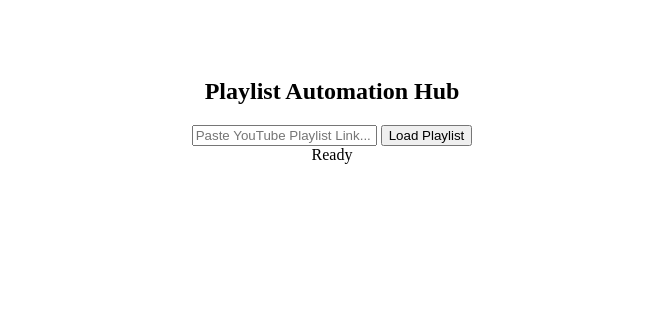
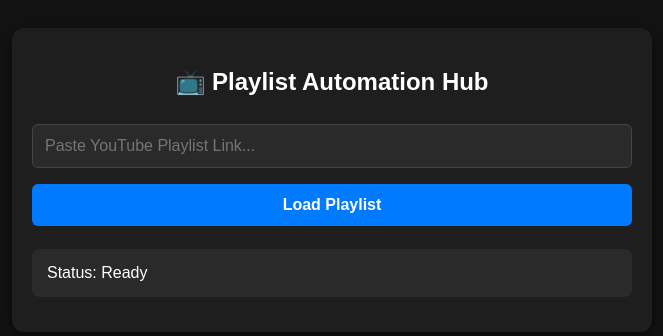
Before and after one commit to riprudrabs-a11y/Esp32-Music-player, a website: page public/index.html in a window 1280 px wide. Shown: the whole page, without its empty margins (308-971 px from the left). Drawn offline with Linux system fonts and the light colour scheme.

Commit message:
Add styling and update HTML structure for index page

```diff
--- a/public/index.html
+++ b/public/index.html
@@ -3,18 +3,29 @@
 <head>
     <meta charset="UTF-8">
     <title>Playlist Automation Hub</title>
+    <style>
+        body { font-family: sans-serif; background: #121212; color: #fff; padding: 20px; text-align: center; }
+        .box { background: #1e1e1e; padding: 20px; border-radius: 12px; max-width: 600px; margin: 0 auto; box-shadow: 0 4px 10px rgba(0,0,0,0.5); }
+        input, button { width: 100%; padding: 12px; margin: 8px 0; border-radius: 6px; box-sizing: border-box; font-size: 16px; }
+        input { background: #2a2a2a; color: white; border: 1px solid #444; }
+        button { background: #007aff; color: white; border: none; font-weight: bold; cursor: pointer; }
+        .display-panel { background: #2a2a2a; padding: 15px; border-radius: 8px; margin: 15px 0; text-align: left; }
+    </style>
 </head>
 <body>
-    <div style="text-align:center; padding: 50px;">
-        <h2>Playlist Automation Hub</h2>
+    <div class="box">
+        <h2>📺 Playlist Automation Hub</h2>
         <input type="text" id="playlistUrl" placeholder="Paste YouTube Playlist Link...">
         <button onclick="loadPlaylist()">Load Playlist</button>
-        <div id="status">Ready</div>
+        <div class="display-panel" id="output">Status: Ready</div>
     </div>
 
     <script>
         async function loadPlaylist() {
             const url = document.getElementById('playlistUrl').value;
+            const output = document.getElementById('output');
+            output.innerText = "Loading...";
+
             try {
                 const response = await fetch('/api/load-playlist', {
                     method: 'POST',
@@ -22,13 +33,15 @@
                     body: JSON.stringify({ playlistUrl: url })
                 });
                 const data = await response.json();
+
+                // NO "contents" variable used here anywhere.
                 if(data.success) {
-                    alert("Loaded " + data.tracks.length + " songs!");
+                    output.innerText = "Success! Loaded " + data.tracks.length + " songs.";
                 } else {
-                    alert("Error: " + data.error);
+                    output.innerText = "Error: " + (data.error || "Unknown");
                 }
             } catch (err) {
-                alert("Fetch Error: " + err.message);
+                output.innerText = "Fetch Error: " + err.message;
             }
         }
     </script>
```
